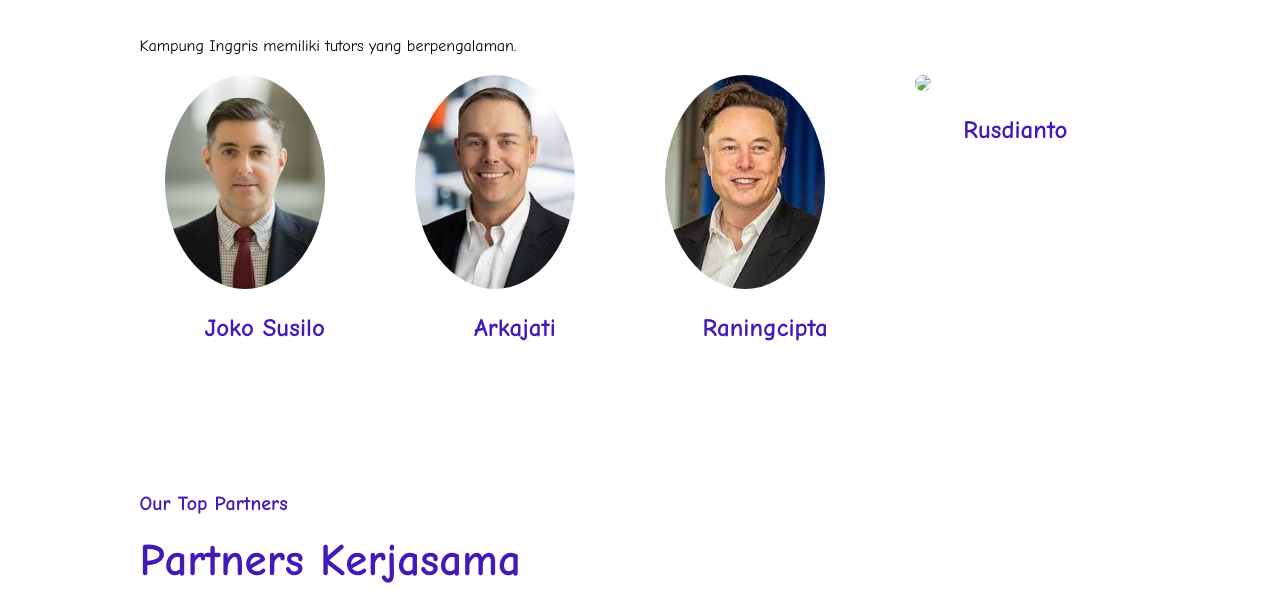
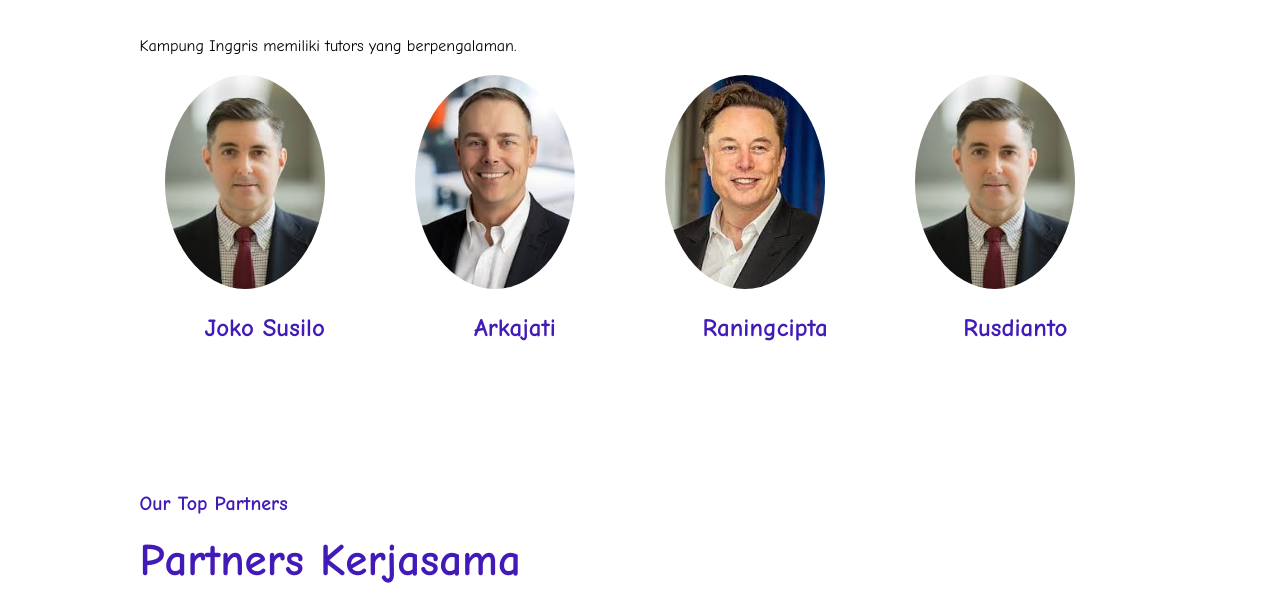
Before and after one commit to anditakirana4-cpu/kampunginggris, a plain HTML site: page index.html in a window 1280 px wide. Shown: the part 1226-1838 px from the top of the page. Drawn offline with Linux system fonts and the light colour scheme.

Commit message:
index.html

```diff
--- a/index.html
+++ b/index.html
@@ -115,7 +115,7 @@
                     </div>
 
                     <div class="kartu-tutor">
-                        <img src="website e-learning/wilson.jpg">
+                        <img src="IMG-20261118-WA0072.jpg">
                         <p>Rusdianto</p>
                     </div>
 
```
